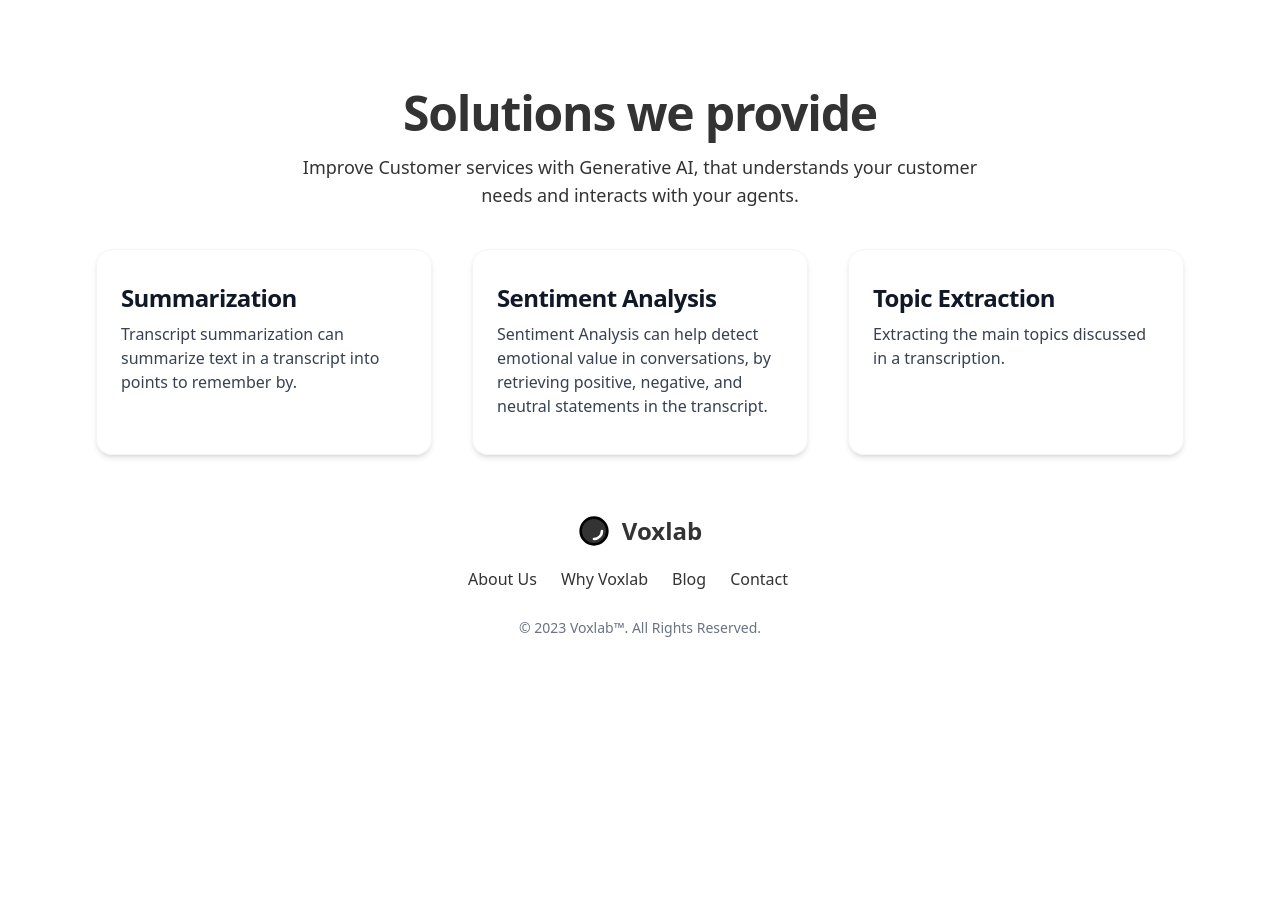
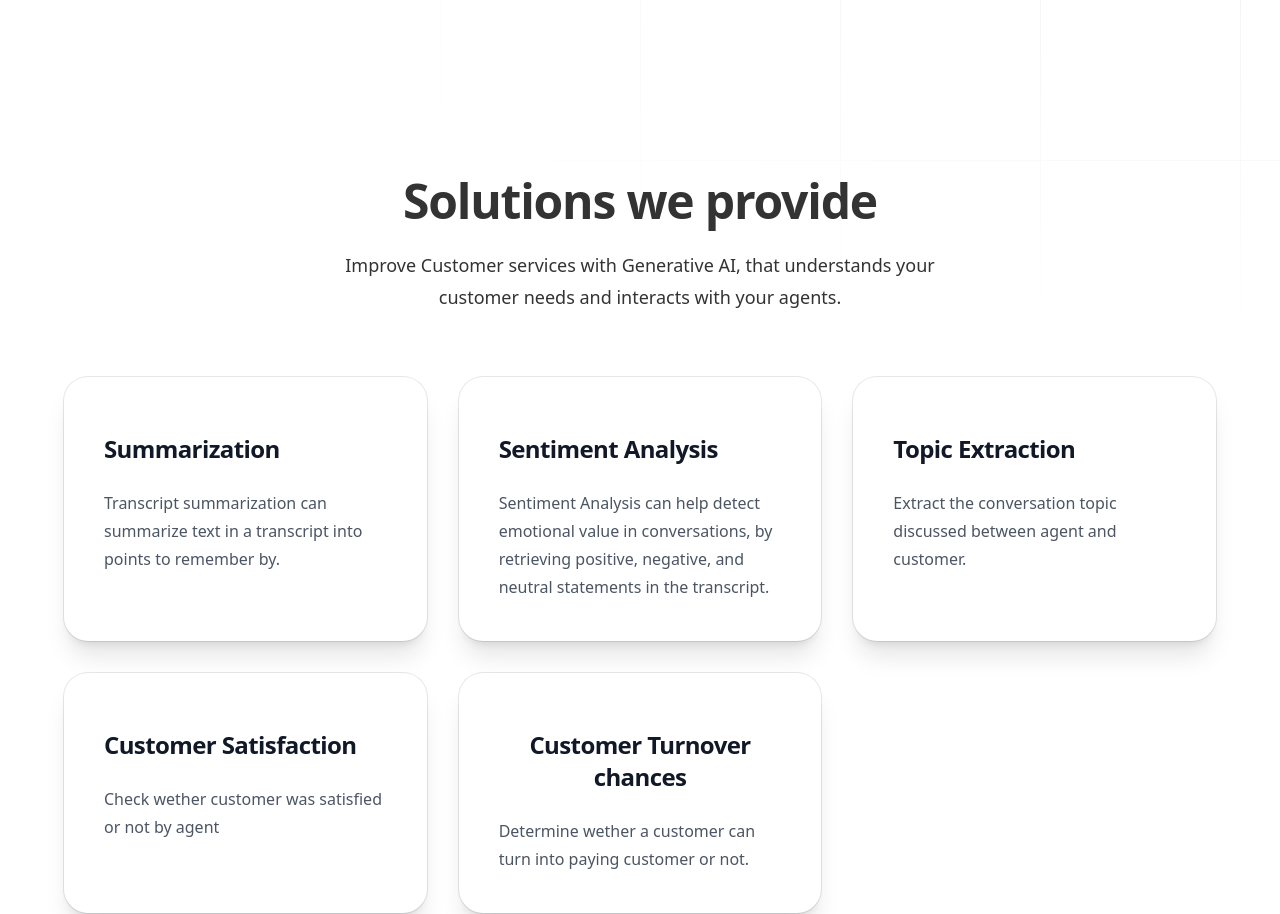
Before and after one commit to synthetic-data-platform/landing-page, a Next.js app: page / in a window 1280 px wide. Shown: the part 439-1353 px from the top of the page. Before the commit the page ends 1106 px from the top, so only its background shows below. Built offline with nearby package versions, Linux system fonts and the light colour scheme; no server answers; grey boxes are pictures that could not be loaded.

Commit message:
landing page updated

```diff
--- a/components/Header.tsx
+++ b/components/Header.tsx
@@ -14,7 +14,7 @@ export default function Header() {
       <div className="w-full mx-auto md:px-12 px-8 max-w-full">
         <div
           x-data="{ open: false }"
-          className="relative flex flex-col w-full pt-2 mx-auto md:items-center md:justify-between md:flex-row md:px-6"
+          className="relative flex flex-col max-w-7xl pt-2 mx-auto md:items-center md:justify-between md:flex-row md:px-6"
         >
           <div className="flex flex-row items-center justify-between lg:justify-start">
           <Link href="/" className="flex space-x-2">
--- a/components/datasets.tsx
+++ b/components/datasets.tsx
@@ -1,7 +1,7 @@
 export default function datasets(){
     return (
         <section
-            id='datasets' className="md:pt-5 pb-10 mt-10"
+            id='datasets' className="md:pt-5 pb-10 w-screen"
         >
             <div className="mx-auto px-4 sm:px-6 lg:px-8">
                 <div className="mx-auto md:text-center">
@@ -9,66 +9,104 @@ export default function datasets(){
                         Solutions we provide
                     </h1> */}
 
-                    <h1 className="mb-4 text-3xl text-[#333] font-extrabold leading-none tracking-tight md:text-5xl lg:text-5xl dark:text-white">Solutions we provide</h1>
-                    <p className="mb-6 text-lg font-normal text-[#333] lg:text-lg sm:px-16 xl:px-48">Improve Customer services with Generative AI, that understands your customer needs and interacts with your agents.</p>
-
-                </div>
-
-                <div className="grid grid-cols-1 md:grid-cols-3 gap-10 mt-10">
-
-                    <div className="max-w-sm p-6 border border-gray-100 rounded-2xl shadow-md dark:bg-gray-800 dark:border-gray-700">
-                        {/* <span className="bg-green-100 text-green-800 text-xs font-medium mr-2 px-2.5 py-1 rounded dark:bg-blue-900 dark:text-blue-300">In Progress</span> */}
-
-                        <a>
-                            <h5 className="mb-2 mt-2 text-2xl font-bold tracking-tight text-gray-900 dark:text-white">Summarization</h5>
-                        </a>
-                        <p className="mb-3 font-normal text-gray-700 dark:text-gray-400">Transcript summarization can summarize text in a transcript into points to remember by.</p>
-                        {/* <a href="#" target="_blank" rel="noopener noreferrer"
-                            className="inline-flex items-center justify-center rounded-xl border-2 bg-[#333] px-3 py-2 text-center font-medium text-white duration-200 hover:border-black hover:bg-transparent hover:text-black focus:outline-none focus-visible:outline-black focus-visible:ring-black lg:w-auto">
-                            Read more
-                            <svg className="w-3.5 h-3.5 ml-2" aria-hidden="true" xmlns="http://www.w3.org/2000/svg" fill="none" viewBox="0 0 14 10">
-                                <path stroke="currentColor" stroke-linecap="round" stroke-linejoin="round" stroke-width="2" d="M1 5h12m0 0L9 1m4 4L9 9"/>
-                            </svg>
-                        </a> */}
-                    </div>
-
-                    <div className="max-w-sm p-6 border border-gray-100 rounded-2xl shadow-md dark:bg-gray-800 dark:border-gray-700">
-
-                        {/* <span className="bg-green-100 text-green-800 text-xs font-medium mr-2 px-2.5 py-1 rounded dark:bg-blue-900 dark:text-blue-300">#Audio</span>
-                        <span className="bg-green-100 text-green-800 text-xs font-medium mr-2 px-2.5 py-1 rounded dark:bg-blue-900 dark:text-blue-300">#ASR</span> */}
-
-                        <a>
-                            <h5 className="mb-2 text-2xl mt-2 font-bold tracking-tight text-gray-900 dark:text-white">Sentiment Analysis</h5>
-                        </a>
-                        <p className="mb-3 font-normal text-gray-700 dark:text-gray-400">Sentiment Analysis can help detect emotional value in conversations, by retrieving positive, negative, and neutral statements in the transcript.</p>
-                        {/* <a href="https://huggingface.co/datasets/Voxlab/Synthetic-Spoken-Digit-Dataset" target="_blank" rel="noopener noreferrer"
-                            className="inline-flex items-center justify-center rounded-xl border-2 bg-[#333] px-3 py-2 text-center font-medium mt-2 text-white duration-200 hover:border-black hover:bg-transparent hover:text-black focus:outline-none focus-visible:outline-black focus-visible:ring-black lg:w-auto">
-                            Explore dataset
-                            <svg className="w-3.5 h-3.5 ml-2" aria-hidden="true" xmlns="http://www.w3.org/2000/svg" fill="none" viewBox="0 0 14 10">
-                                <path stroke="currentColor" stroke-linecap="round" stroke-linejoin="round" stroke-width="2" d="M1 5h12m0 0L9 1m4 4L9 9"/>
-                            </svg>
-                        </a> */}
-                    </div>
+                    {/* <h1 className="mb-4 text-3xl text-[#333] font-extrabold leading-none tracking-tight md:text-5xl lg:text-5xl dark:text-white">Solutions we provide</h1>
+                    <p className="mb-6 text-lg font-normal text-[#333] lg:text-lg sm:px-16 xl:px-48">Improve Customer services with Generative AI, that understands your customer needs and interacts with your agents.</p> */}
 
 
 
-                    <div className="max-w-sm p-6 border border-gray-100 rounded-2xl shadow-md dark:bg-gray-800 dark:border-gray-700">
+                <div className="isolate overflow-hidde">
 
-                        {/* <span className="bg-green-100 text-green-800 text-xs font-medium mr-2 px-2.5 py-1 rounded dark:bg-blue-900 dark:text-blue-300">In Progress</span> */}
+                    <div className="mx-auto px-6 pb-96 pt-10 text-center sm:pt-32 lg:px-8">
+                        <div className="mx-auto">
+                        {/* <h2 className="text-base font-semibold leading-7 text-indigo-900 mb-5">Solutions we provide</h2> */}
+                        <p className="mt-2 text-4xl font-bold tracking-tight text-[#333] sm:text-5xl">Solutions we provide <br className="hidden sm:inline lg:hidden"/></p>
+                        </div>
+                        <div className="relative mt-6">
+                        <p className="mx-auto max-w-2xl text-lg leading-8 text-[#333]">Improve Customer services with Generative AI, that understands your customer needs and interacts with your agents.</p>
+                        {/* <svg viewBox="0 0 1208 1024" className="absolute -top-10 left-1/2 -z-10 h-[64rem] -translate-x-1/2 [mask-image:radial-gradient(closest-side,white,transparent)] sm:-top-12 md:-top-20 lg:-top-12 xl:top-0">
+                            <ellipse cx="604" cy="50" fill="url(#6d1bd035-0dd1-437e-93fa-59d316231eb0)" rx="700" ry="700" />
+                            <defs>
+                            <radialGradient id="6d1bd035-0dd1-437e-93fa-59d316231eb0">
+                                <stop stop-color="#6a32ee" />
+                                <stop offset="1" stop-color="#816dad" />
+                            </radialGradient>
+                            </defs>
+                        </svg> */}
+                        </div>
+                    </div>
+                    <div className="flow-root bg-white pb-24 sm:pb-32">
+                        <div className="-mt-80">
+                        <div className="mx-auto max-w-full px-6 lg:px-8">
+                            <div className="mx-auto grid max-w-md grid-cols-1 gap-8 lg:max-w-6xl lg:grid-cols-3 content-center ">
+                            <div className="flex flex-col justify-between rounded-3xl bg-white p-8 shadow-xl ring-1 ring-gray-900/10 sm:p-10">
+                                <div>
+                                {/* <h3 id="tier-hobby" className="text-base font-semibold leading-7 text-indigo-600">Hobby</h3> */}
+                                <div className="mt-4 flex items-baseline gap-x-2">
+                                    <span className="text-2xl font-bold tracking-tight text-gray-900">Summarization</span>
+                                    {/* <span className="text-base font-semibold leading-7 text-gray-600">/month</span> */}
+                                </div>
+                                <p className="mt-6 text-base leading-7 text-left text-gray-600">Transcript summarization can summarize text in a transcript into points to remember by.</p>
 
-                        <a>
-                            <h5 className="mb-2 mt-2 text-2xl font-bold tracking-tight text-gray-900 dark:text-white">Topic Extraction</h5>
-                        </a>
-                        <p className="mb-3 font-normal text-gray-700 dark:text-gray-400">Extracting the main topics discussed in a transcription.</p>
-                        {/* <a href="#" target="_blank" rel="noopener noreferrer"
-                            className="inline-flex items-center justify-center rounded-xl border-2 bg-[#333] px-3 py-2 text-center font-medium text-white duration-200 hover:border-black hover:bg-transparent hover:text-black focus:outline-none focus-visible:outline-black focus-visible:ring-black lg:w-auto">
-                            Read more
-                            <svg className="w-3.5 h-3.5 ml-2" aria-hidden="true" xmlns="http://www.w3.org/2000/svg" fill="none" viewBox="0 0 14 10">
-                                <path stroke="currentColor" stroke-linecap="round" stroke-linejoin="round" stroke-width="2" d="M1 5h12m0 0L9 1m4 4L9 9"/>
-                            </svg>
-                        </a> */}
+                                </div>
+                                {/* <a href="#" aria-describedby="tier-hobby" className="mt-8 block rounded-md bg-indigo-600 px-3.5 py-2 text-center text-sm font-semibold leading-6 text-white shadow-sm hover:bg-indigo-500 focus-visible:outline focus-visible:outline-2 focus-visible:outline-offset-2 focus-visible:outline-indigo-600">Get started today</a> */}
+                            </div>
+
+                            <div className="flex flex-col justify-between rounded-3xl bg-white p-8 shadow-xl ring-1 ring-gray-900/10 sm:p-10">
+                                <div>
+                                {/* <h3 id="tier-hobby" className="text-base font-semibold leading-7 text-indigo-600">Hobby</h3> */}
+                                <div className="mt-4 flex items-baseline gap-x-2">
+                                    <span className="text-2xl font-bold tracking-tight text-gray-900">Sentiment Analysis</span>
+                                    {/* <span className="text-base font-semibold leading-7 text-gray-600">/month</span> */}
+                                </div>
+                                <p className="mt-6 text-base text-left leading-7 text-gray-600">Sentiment Analysis can help detect emotional value in conversations, by retrieving positive, negative, and neutral statements in the transcript.</p>
+
+                                </div>
+                                {/* <a href="#" aria-describedby="tier-hobby" className="mt-8 block rounded-md bg-indigo-600 px-3.5 py-2 text-center text-sm font-semibold leading-6 text-white shadow-sm hover:bg-indigo-500 focus-visible:outline focus-visible:outline-2 focus-visible:outline-offset-2 focus-visible:outline-indigo-600">Get started today</a> */}
+                            </div>
+                            <div className="flex flex-col justify-between rounded-3xl bg-white p-8 shadow-xl ring-1 ring-gray-900/10 sm:p-10">
+                                <div>
+                                {/* <h3 id="tier-team" className="text-base font-semibold leading-7 text-indigo-600">Team</h3> */}
+                                <div className="mt-4 flex items-baseline gap-x-2">
+                                    <span className="text-2xl font-bold tracking-tight text-gray-900">Topic Extraction</span>
+                                    {/* <span className="text-base font-semibold leading-7 text-gray-600">/month</span> */}
+                                </div>
+                                <p className="mt-6 text-base text-left leading-7 text-gray-600">Extract the conversation topic discussed between agent and customer.</p>
+
+                                </div>
+                                {/* <a href="#" aria-describedby="tier-team" className="mt-8 block rounded-md bg-indigo-600 px-3.5 py-2 text-center text-sm font-semibold leading-6 text-white shadow-sm hover:bg-indigo-500 focus-visible:outline focus-visible:outline-2 focus-visible:outline-offset-2 focus-visible:outline-indigo-600">Get started today</a> */}
+                            </div>
+
+                            <div className="flex flex-col justify-between rounded-3xl bg-white p-8 shadow-xl ring-1 ring-gray-900/10 sm:p-10">
+                                <div>
+                                {/* <h3 id="tier-hobby" className="text-base font-semibold leading-7 text-indigo-600">Hobby</h3> */}
+                                <div className="mt-4 flex items-baseline gap-x-2">
+                                    <span className="text-2xl font-bold tracking-tight text-gray-900">Customer Satisfaction</span>
+                                    {/* <span className="text-base font-semibold leading-7 text-gray-600">/month</span> */}
+                                </div>
+                                <p className="mt-6 text-base leading-7 text-left text-gray-600">Check wether customer was satisfied or not by agent</p>
+
+                                </div>
+                                {/* <a href="#" aria-describedby="tier-hobby" className="mt-8 block rounded-md bg-indigo-600 px-3.5 py-2 text-center text-sm font-semibold leading-6 text-white shadow-sm hover:bg-indigo-500 focus-visible:outline focus-visible:outline-2 focus-visible:outline-offset-2 focus-visible:outline-indigo-600">Get started today</a> */}
+                            </div>
+
+                            <div className="flex flex-col justify-between rounded-3xl bg-white p-8 shadow-xl ring-1 ring-gray-900/10 sm:p-10">
+                                <div>
+                                {/* <h3 id="tier-hobby" className="text-base font-semibold leading-7 text-indigo-600">Hobby</h3> */}
+                                <div className="mt-4 flex items-baseline gap-x-2">
+                                    <span className="text-2xl font-bold tracking-tight text-gray-900">Customer Turnover chances</span>
+                                    {/* <span className="text-base font-semibold leading-7 text-gray-600">/month</span> */}
+                                </div>
+                                <p className="mt-6 text-base leading-7 text-left text-gray-600">Determine wether a customer can turn into paying customer or not.</p>
+
+                                </div>
+                                {/* <a href="#" aria-describedby="tier-hobby" className="mt-8 block rounded-md bg-indigo-600 px-3.5 py-2 text-center text-sm font-semibold leading-6 text-white shadow-sm hover:bg-indigo-500 focus-visible:outline focus-visible:outline-2 focus-visible:outline-offset-2 focus-visible:outline-indigo-600">Get started today</a> */}
+                            </div>
+
+                            </div>
+                        </div>
+                        </div>
                     </div>
-
+                    </div>
                 </div>
             </div>
 
--- a/pages/index.tsx
+++ b/pages/index.tsx
@@ -11,6 +11,7 @@ import Testimonials from "../components/Testimonials";
 import Solutions from "../components/Solutions";
 import TabsTest from "../components/TabsTest";
 import Features from "../components/Features";
+import Features1 from "../components/Features1";
 
 import {
   ReactCompareSlider,
@@ -19,14 +20,23 @@ import {
 
 const Home: NextPage = () => {
   return (
-    <div className="mx-auto flex max-w-6xl flex-col items-center justify-center py-2">
+    <div className="mx-auto flex max-w-full flex-col items-center justify-center py-2">
       <Head>
         <title>VoxLab | Contact Center AI </title>
         <link rel="icon" href="/favicon.ico" />
       </Head>
 
+      <svg className="absolute inset-0 -z-10 h-full w-full stroke-gray-200 [mask-image:radial-gradient(100%_100%_at_top_right,white,transparent)]" aria-hidden="true">
+        <defs>
+          <pattern id="0787a7c5-978c-4f66-83c7-11c213f99cb7" width="200" height="200" x="50%" y="-1" patternUnits="userSpaceOnUse">
+            <path d="M.5 200V.5H200" fill="none" />
+          </pattern>
+        </defs>
+        <rect width="100%" height="100%" stroke-width="0" fill="url(#0787a7c5-978c-4f66-83c7-11c213f99cb7)" />
+      </svg>
+
       <Header />
-      <main className="mt-10 grid w-full gap-10 px-4 sm:ml-40 sm:mt-16 sm:grid-cols-2">
+      <main className="mt-10 grid max-w-6xl gap-10 px-4 sm:ml-40 sm:mt-16 sm:grid-cols-2">
         <div className="mt-10 sm:mt-16">
           <h1 className="font-display mx-auto max-w-4xl text-4xl font-bold tracking-normal text-slate-900 sm:text-5xl">
             <span className="relative whitespace-nowrap text-[#333]">
@@ -84,6 +94,7 @@ const Home: NextPage = () => {
 
       {/* <Testimonials /> */}
       <Datasets />
+      {/* <Features1/> */}
       {/* <Solutions /> */}
       {/* <TabsTest /> */}
       {/* <Features  /> */}
```
Also changed, not shown: components/Features1.tsx (added, +52 -0 lines).
